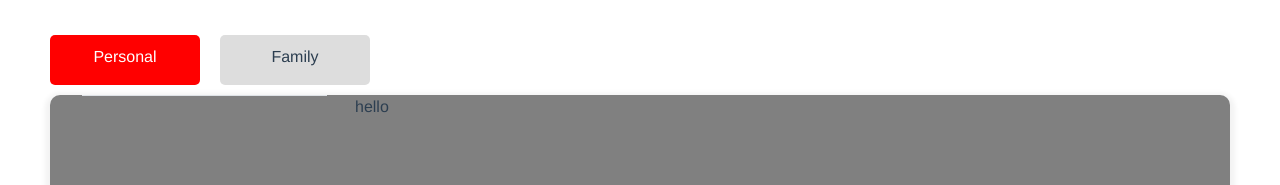
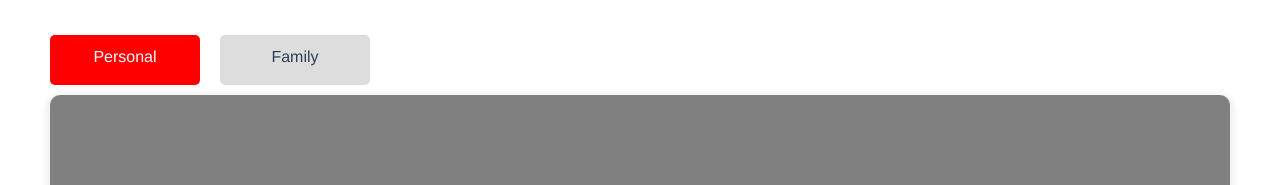
Before and after one commit to ZheTaoGuo/Free-Foodie, a Vue app: page /shoppinglist in a window 1280 px wide. Shown: the top 185 px of the page. Built offline with nearby package versions, Linux system fonts and the light colour scheme; some icons are missing.

Commit message:
nav bars to nav pills for shopping list

```diff
--- a/src/views/ShoppingList.vue
+++ b/src/views/ShoppingList.vue
@@ -6,7 +6,7 @@
   <div class="container">
     <div class="row">
       <div class="col-3">
-        <div class="nav nav-tabs flex-column me-3" id="tab" aria-orientation="vertical">
+        <div class="nav nav-pills flex-column me-3" id="tab" aria-orientation="vertical">
 
         </div>
         <i class="fa-light fa-user"></i>
@@ -15,7 +15,7 @@
 
       <div class="col-9">
         <div class="row">
-          hello
+
         </div>
       </div>
     </div>
```
